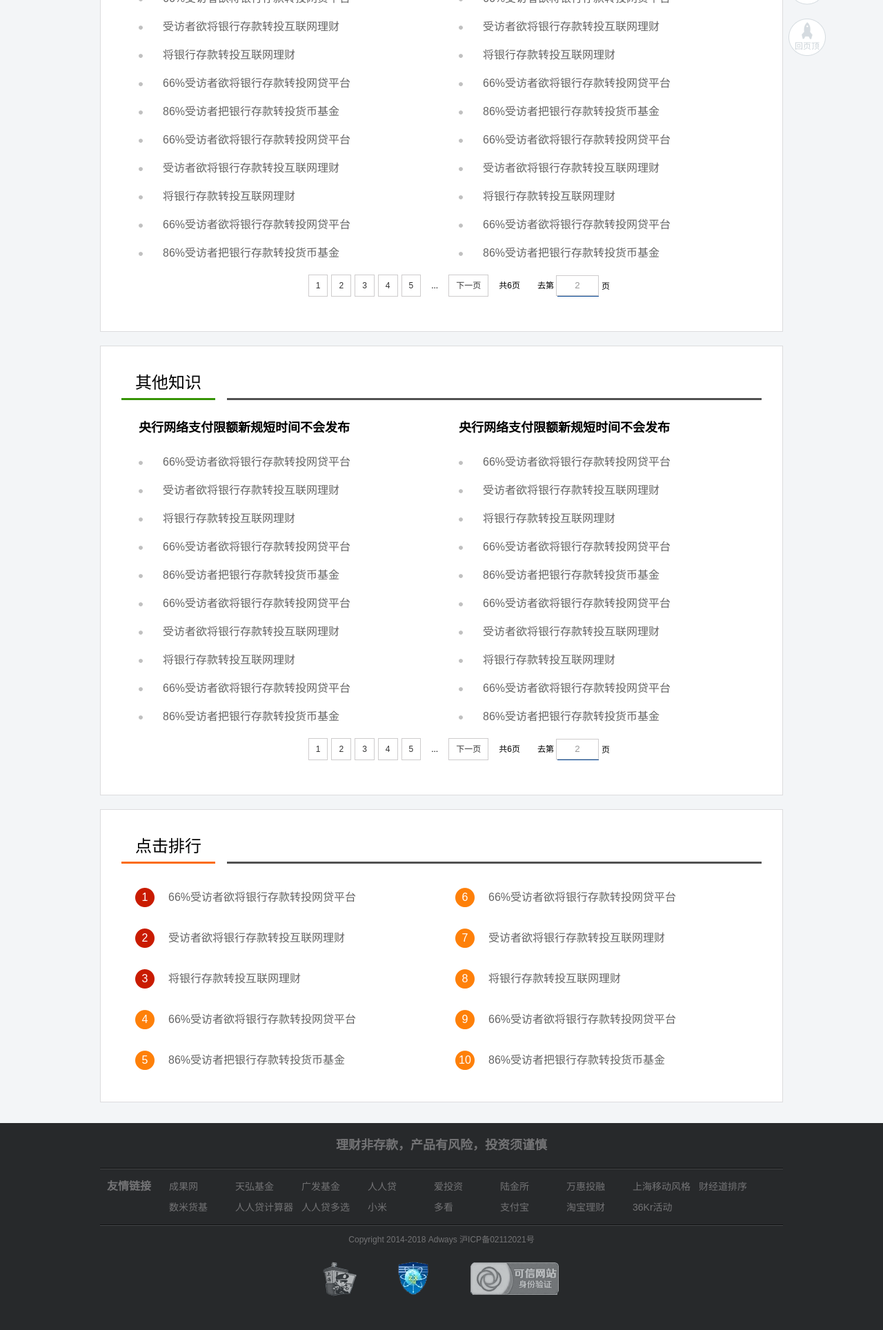
After one commit to iourt/dev, a PHP site: page /learning.php in a window 1280 px wide. The commit adds this page. Shown: the part 408-2336 px from the top of the page at 69% size. Run offline with PHP 8.4, Linux system fonts and the light colour scheme.

Commit message:
update pages

```diff
--- a/files_link.php
+++ b/files_link.php
@@ -73,6 +73,11 @@
         <dt>网站文件列表，对应文件名</dt>
         <dd><a target="_blank" href="index.php">首页</a><span>index.php</span></dd>
 
+        <dd><a target="_blank" href="404.php">404</a><span>404.php</span></dd>
+        <dd><a target="_blank" href="detail.php">理财圈资讯－详情</a><span>detail.php</span></dd>
+        <dd><a target="_blank" href="learning.php">理财微课堂</a><span>learning.php</span></dd>
+
+
         <dd><a target="_blank" href="page_01.php">网贷专栏－平台档案</a><span>page_01.php</span></dd>
         <dd><a target="_blank" href="page_02.php">网贷专栏－平台档案－详情</a><span>page_02.php</span></dd>
         <dd><a target="_blank" href="page_03.php">网贷专栏－平台导航</a><span>page_03.php</span></dd>
--- /dev/null
+++ b/learning.php
@@ -0,0 +1,124 @@
+<?php include 'public_header.php'; ?>
+<link rel="stylesheet" href="themes/global.css" type="text/css" />
+<style type="text/css">
+.header_logo li.menu_new a{
+	color:#044b9d
+}
+</style>
+<div class="path">&nbsp;</div>
+
+<div class="wrap clearfix" style="position:relative;padding:80px 0 30px;">
+    <div class="banner_01"><img src="themes/temp/banner.jpg" /></div>
+
+
+    <div class="border_08 clearfix" style="margin-bottom:20px;">
+        <dl class="title_03 border_yellow clearfix">
+            <dt>网贷百科</dt>
+            <dd>&nbsp;</dd>
+        </dl>
+        <div class="clearfix">
+            <div class="half_list clearfix">
+                <h3>央行网络支付限额新规短时间不会发布</h3>
+                <ul class="list_art_04 clearfix">
+                    <li><a href="">66%受访者欲将银行存款转投网贷平台</a></li>
+                    <li><a href="">受访者欲将银行存款转投互联网理财</a></li>
+                    <li><a href="">将银行存款转投互联网理财</a></li>
+                    <li><a href="">66%受访者欲将银行存款转投网贷平台</a></li>
+                    <li><a href="">86%受访者把银行存款转投货币基金</a></li>
+                    <li><a href="">66%受访者欲将银行存款转投网贷平台</a></li>
+                    <li><a href="">受访者欲将银行存款转投互联网理财</a></li>
+                    <li><a href="">将银行存款转投互联网理财</a></li>
+                    <li><a href="">66%受访者欲将银行存款转投网贷平台</a></li>
+                    <li><a href="">86%受访者把银行存款转投货币基金</a></li>
+                </ul>
+            </div>
+
+            <div class="half_list clearfix">
+                <h3>央行网络支付限额新规短时间不会发布</h3>
+                <ul class="list_art_04 clearfix">
+                    <li><a href="">66%受访者欲将银行存款转投网贷平台</a></li>
+                    <li><a href="">受访者欲将银行存款转投互联网理财</a></li>
+                    <li><a href="">将银行存款转投互联网理财</a></li>
+                    <li><a href="">66%受访者欲将银行存款转投网贷平台</a></li>
+                    <li><a href="">86%受访者把银行存款转投货币基金</a></li>
+                    <li><a href="">66%受访者欲将银行存款转投网贷平台</a></li>
+                    <li><a href="">受访者欲将银行存款转投互联网理财</a></li>
+                    <li><a href="">将银行存款转投互联网理财</a></li>
+                    <li><a href="">66%受访者欲将银行存款转投网贷平台</a></li>
+                    <li><a href="">86%受访者把银行存款转投货币基金</a></li>
+                </ul>
+            </div>
+        </div>
+        <?php include 'show_page.php'; ?>
+    </div>
+
+    <div class="border_08 clearfix" style="margin-bottom:20px;">
+        <dl class="title_03 border_green clearfix">
+            <dt>其他知识</dt>
+            <dd>&nbsp;</dd>
+        </dl>
+        <div class="clearfix">
+            <div class="half_list clearfix">
+                <h3>央行网络支付限额新规短时间不会发布</h3>
+                <ul class="list_art_04 clearfix">
+                    <li><a href="">66%受访者欲将银行存款转投网贷平台</a></li>
+                    <li><a href="">受访者欲将银行存款转投互联网理财</a></li>
+                    <li><a href="">将银行存款转投互联网理财</a></li>
+                    <li><a href="">66%受访者欲将银行存款转投网贷平台</a></li>
+                    <li><a href="">86%受访者把银行存款转投货币基金</a></li>
+                    <li><a href="">66%受访者欲将银行存款转投网贷平台</a></li>
+                    <li><a href="">受访者欲将银行存款转投互联网理财</a></li>
+                    <li><a href="">将银行存款转投互联网理财</a></li>
+                    <li><a href="">66%受访者欲将银行存款转投网贷平台</a></li>
+                    <li><a href="">86%受访者把银行存款转投货币基金</a></li>
+                </ul>
+            </div>
+
+            <div class="half_list clearfix">
+                <h3>央行网络支付限额新规短时间不会发布</h3>
+                <ul class="list_art_04 clearfix">
+                    <li><a href="">66%受访者欲将银行存款转投网贷平台</a></li>
+                    <li><a href="">受访者欲将银行存款转投互联网理财</a></li>
+                    <li><a href="">将银行存款转投互联网理财</a></li>
+                    <li><a href="">66%受访者欲将银行存款转投网贷平台</a></li>
+                    <li><a href="">86%受访者把银行存款转投货币基金</a></li>
+                    <li><a href="">66%受访者欲将银行存款转投网贷平台</a></li>
+                    <li><a href="">受访者欲将银行存款转投互联网理财</a></li>
+                    <li><a href="">将银行存款转投互联网理财</a></li>
+                    <li><a href="">66%受访者欲将银行存款转投网贷平台</a></li>
+                    <li><a href="">86%受访者把银行存款转投货币基金</a></li>
+                </ul>
+            </div>
+        </div>
+        <?php include 'show_page.php'; ?>
+    </div>
+
+    <div class="border_08 clearfix">
+        <dl class="title_03 border_red clearfix">
+            <dt>点击排行</dt>
+            <dd>&nbsp;</dd>
+        </dl>
+        <div class="clearfix" style="padding-top:20px;">
+            <div class="half_list clearfix">
+                <ul class="list_art_05 clearfix">
+                    <li class="n_top"><a href=""><span>1</span>66%受访者欲将银行存款转投网贷平台</a></li>
+                    <li class="n_top"><a href=""><span>2</span>受访者欲将银行存款转投互联网理财</a></li>
+                    <li class="n_top"><a href=""><span>3</span>将银行存款转投互联网理财</a></li>
+                    <li><a href=""><span>4</span>66%受访者欲将银行存款转投网贷平台</a></li>
+                    <li><a href=""><span>5</span>86%受访者把银行存款转投货币基金</a></li>
+                </ul>
+            </div>
+            <div class="half_list clearfix">
+                <ul class="list_art_05 clearfix">
+                    <li><a href=""><span>6</span>66%受访者欲将银行存款转投网贷平台</a></li>
+                    <li><a href=""><span>7</span>受访者欲将银行存款转投互联网理财</a></li>
+                    <li><a href=""><span>8</span>将银行存款转投互联网理财</a></li>
+                    <li><a href=""><span>9</span>66%受访者欲将银行存款转投网贷平台</a></li>
+                    <li><a href=""><span>10</span>86%受访者把银行存款转投货币基金</a></li>
+                </ul>
+            </div>
+        </div>
+    </div>
+</div>
+
+<?php include 'public_footer.php'; ?>
--- a/show_page.php
+++ b/show_page.php
@@ -17,10 +17,10 @@
 </div>
 <script type="text/javascript">
 (function(){
-	var $input = $(".show_page input"),
-		$end   = $(".show_page .end"),
-		$btn   = $(".show_page .btn");
+	var $input = $(".show_page input");
 	$input.focus(function(){
+		var $btn = $(this).parent().parent().children().children(".btn"),
+			$end = $(this).parent().parent().children().children(".end");
 		$btn.animate({
 			left: "0"
 		}, 700);
@@ -29,11 +29,11 @@
 		}, 700);
 	});
 
-	var $prev = $(".show_page .prev"),
-		$link = $(".show_page a");
+	var $link = $(".show_page a");
 	$link.on("click", function(){
-		var index = $(this).index();
-		$link.removeClass("current");
+		var index = $(this).index(),
+			$prev = $(this).parent().children(".prev");
+		$(this).parent().children("a").removeClass("current");
 		$(this).addClass("current");
 		if(index>=2){
 			$prev.css("visibility","visible");
--- /dev/null
+++ b/themes/404.css
@@ -0,0 +1,5 @@
+.error_404{ width:100%; height:370px; background:url(images/404.png) no-repeat 100px 35px; width:570px; padding:50px 0 0 420px; margin:0 auto; }
+	.error_404 h1{ font-size:48px; font-weight:normal; font-family:Arial; color:#fb6a0d; line-height:70px; }
+	.error_404 h2{ font-size:30px; font-weight:normal; color:#646464; line-height:30px; padding:20px 0 30px; }
+	.error_404 div{ line-height:30px; color:#a0a0a0; font-size:18px; }
+	.error_404 div a{ color:#1663ff; }
--- a/themes/global.css
+++ b/themes/global.css
@@ -1,7 +1,3 @@
-.path{ width:100%; line-height:50px; background:url(images/banner_shadow.png) repeat-x 0 top; }
-	.path div{ width:990px; margin:0 auto; font-size:14px; color:#a0a0a0; }
-
-
 .wrap{ width:990px; margin:0 auto; }
 
 
@@ -14,11 +10,17 @@
 .border_02,
 .border_03,
 .border_04,
-.border_05{ border:1px solid #dcdcde; background:#fff; }
+.border_05,
+.border_06,
+.border_07,
+.border_08{ border:1px solid #dcdcde; background:#fff; }
 .border_01{ padding:0 20px 20px; }
 .border_02{ padding:20px; }
 .border_04{ border-bottom:none; }
 .border_05{ border-top:none; padding:0 20px 20px; }
+.border_06{ border-bottom:none; padding:20px 20px 0 25px; }
+.border_07{ border-top:none; padding:30px; }
+.border_08{ padding:30px; }
 
 /*筛选*/
 .select_01{ font-size:14px; padding-bottom:20px; }
@@ -464,6 +466,30 @@
 	.list_art_02 dd.ScrollUp li{ display:block; }
 
 
+.list_art_03{ width:100%; padding:10px 0; }
+	.list_art_03 li{ width:50%; float:left; background:url(images/icon_01.png) no-repeat 25px center; line-height:40px; }
+	.list_art_03 li a{ padding-left:60px; font-size:16px; color:#646464; }
+	.list_art_03 li a:hover{ color:#1663ff; }
+
+
+.list_art_04{ width:100%; padding:10px 0; }
+	.list_art_04 li{ display:block; background:url(images/icon_01.png) no-repeat 25px center; line-height:40px; }
+	.list_art_04 li a{ padding-left:60px; font-size:16px; color:#646464; }
+	.list_art_04 li a:hover{ color:#1663ff; }
+
+
+.list_art_05{ }
+	.list_art_05 li{
+		/*list-style-image:url(images/num.png); list-style-type:decimal; list-style-position:inside;*/
+		 line-height:28px; padding:15px 0 15px 20px;
+	}
+	.list_art_05 li a{ padding-left:20px; font-size:16px; color:#646464; }
+	.list_art_05 li a span{ width:28px; height:28px; display:block; line-height:28px; text-align:center; color:#fff; font-family:Arial; float:left; background:url(images/num.png) no-repeat 0 -80px; }
+	.list_art_05 li.n_top a span{ background:url(images/num.png) no-repeat 0 0; }
+	.list_art_05 li a:hover{ color:#1663ff; }
+
+
+
 
 /*分页*/
 .show_page{ font-size:0; margin-bottom:20px; text-align:center; position:relative; }
@@ -540,10 +566,13 @@
 
 
 .mod_intro{ width:990px; margin:0 auto; padding-bottom:40px;  }
-	.mod_intro .mod_intro_left{ width:190px; float:left; }
-	.mod_intro .mod_intro_left a{ display:block; height:66px; line-height:66px; text-indent:30px; margin-bottom:3px; background:#e6e6e6; font-size:16px; }
+	.mod_intro .mod_intro_left{ width:190px; float:left; height:380px; }
+	.mod_intro .mod_intro_left.set{ width:190px; float:left; height:380px; position:fixed; top:0; }
+	.mod_intro .mod_intro_left a,
+	.mod_intro .mod_intro_left.set a{ display:block; height:66px; line-height:66px; text-indent:30px; margin-bottom:3px; background:#e6e6e6; font-size:16px; }
 	.mod_intro .mod_intro_left a:hover{ background:#7fd4f3; color:#fff; }
-	.mod_intro .mod_intro_left a.current{ background:#0697da; color:#fff; }
+	.mod_intro .mod_intro_left a.current,
+	.mod_intro .mod_intro_left.set a.current{ background:#0697da; color:#fff; }
 
 	.mod_intro .mod_intro_right{ width:778px; float:right; border:1px solid #dcdcdc; background:#fff; font-size:16px; }
 	.mod_intro .mod_intro_right a{ color:#0697da; }
@@ -674,3 +703,50 @@
 	.calculators td{ height:50px; border-bottom:1px solid #dcdcdc; text-align:center; }
 
 	.calculators .this_text{ color:#646464; line-height:25px; padding-top:20px; }
+
+
+.article_left{ float:left; width:660px; padding-top:10px; }
+	.article_left h1{ font-size:30px; color:#2a3748; font-weight:normal; line-height:60px; }
+	.article_left .art_author{ color:#646464; line-height:40px; font-size:14px; border-bottom:1px solid #ebebeb; }
+	.article_left .art_author span{ padding-right:30px; }
+	.article_left .art_author a{ color:#0f5be5; }
+	.article_left .art_author a:hover{ color:#1663ff; }
+
+	.article_left .art_content{ font-size:18px; line-height:36px; padding:20px 0; }
+
+	.article_left .art_share dt{ font-size:14px; color:#a0a0a0; float:left; line-height:38px; width:60px; }
+	.article_left .art_share dd{ float:left; }
+	.article_left .art_share dd a{ width:38px; height:38px; display:block; float:left; margin-right:20px; cursor:pointer; background-image:url(images/api.png); background-repeat:no-repeat; font-size:0; }
+	.article_left .art_share dd a.sina{ background-position:0 0; }
+	.article_left .art_share dd a.qq_1{ background-position:-52px 0; }
+	.article_left .art_share dd a.qq_2{ background-position:-104px 0; }
+	.article_left .art_share dd a.qq_3{ background-position:-156px 0; }
+	.article_left .art_share dd a.sina:hover{ background-position:0 -70px; }
+	.article_left .art_share dd a.qq_1:hover{ background-position:-52px -70px; }
+	.article_left .art_share dd a.qq_2:hover{ background-position:-104px -70px; }
+	.article_left .art_share dd a.qq_3:hover{ background-position:-156px -70px; }
+
+
+.article_right{ float:right; width:260px; padding-top:10px; }
+	.article_right .art_news{ border-bottom:3px solid #bd0000; font-size:18px; line-height:80px; padding-left:70px; position:relative; }
+	.article_right .art_news .img{ width:60px; height:60px; position:absolute; left:0; top:10px; }
+	.article_right .art_news img{ width:60px; height:60px; display:block; }
+	.article_right .art_news .img_mask{ background:url(images/img_mask.png) no-repeat 0 0; width:60px; height:60px; position:absolute; left:0; top:0; z-index:2; }
+
+
+	.article_right .more_read{ border-bottom:1px solid #ebebeb; font-size:16px; font-weight:bold; height:40px; position:relative; }
+	.article_right .more_read div{ border-bottom:3px solid #bd0000; position:absolute; left:0; top:0; line-height:38px; padding:0 10px; }
+	.article_right .more_read_title{ color:#fb6a0d; font-size:14px; padding:15px 0 5px 10px; }
+	.article_right .more_read_title span{ font-size:18px; font-family:Arial; color:#000; }
+	.article_right .more_read_text{ background:#f5f5f5; padding:10px; }
+	.article_right .more_read_text dt{ font-size:16px; color:#0a65ff; font-weight:bold; line-height:20px; }
+	.article_right .more_read_text dt a{ color:#0a65ff; }
+	.article_right .more_read_text dt a:hover{ color:#1663ff; }
+	.article_right .more_read_text dd{ color:#646464; line-height:20px; padding-top:10px; font-size:14px; }
+	.article_right .more_read_text dd div{ padding-top:10px; font-family:Arial; }
+
+
+
+.banner_01{ height:130px; position:absolute; left:0; top:-50px; width:100%; }
+	.half_list{ width:50%; float:left; }
+	.half_list h3{ font-size:18px; line-height:40px; font-weight:normal; padding:20px 0 0 25px; font-weight:bold; }
--- a/themes/reset.css
+++ b/themes/reset.css
@@ -241,6 +241,14 @@ body{
 	.title_02 dd a:hover{ color:#1663ff; }
 
 
+.title_03{ }
+	.title_03 dt{ float:left; padding:0 20px; font-size:24px; line-height:45px; }
+	.title_03.border_yellow dt{ border-bottom:3px solid #fb6b0d; }
+	.title_03.border_green dt{ border-bottom:3px solid #369403; }
+	.title_03.border_red dt{ border-bottom:3px solid #fb6b0d; }
+	.title_03 dd{ border-bottom:3px solid #515151; float:right; line-height:45px; width:775px; }
+
+
 /*弹窗*/
 .mod_box{
 	position:absolute; z-index:3; background:#fff; border:1px solid #d4dade; padding:10px; color:#000; display:none;
@@ -276,3 +284,8 @@ body{
 	}
 	.mod_box .mod_box_close:hover,
 	.mod_box .mod_box_close.hover_close{ background-position:0 -250px; }
+
+
+
+.path{ width:100%; line-height:50px; background:url(images/banner_shadow.png) repeat-x 0 top; }
+	.path div{ width:990px; margin:0 auto; font-size:14px; color:#a0a0a0; }
```
Also changed, not shown: 404.php (added, +46 -0 lines), detail.php (added, +114 -0 lines), themes/js/app/common.js (+16 -0 lines), themes/images/404.png (added), themes/images/api.png (added), themes/images/icon_01.png (added), themes/images/img_mask.png (added), themes/images/num.png (added), 5 other files.
